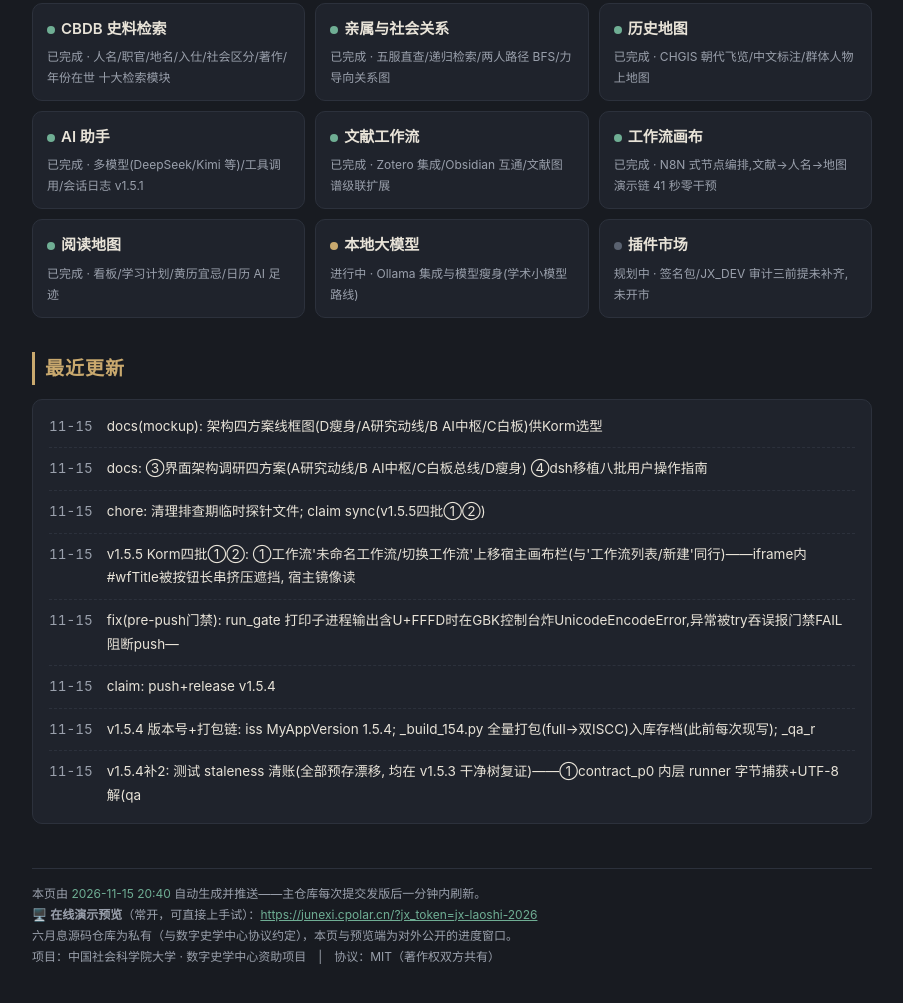
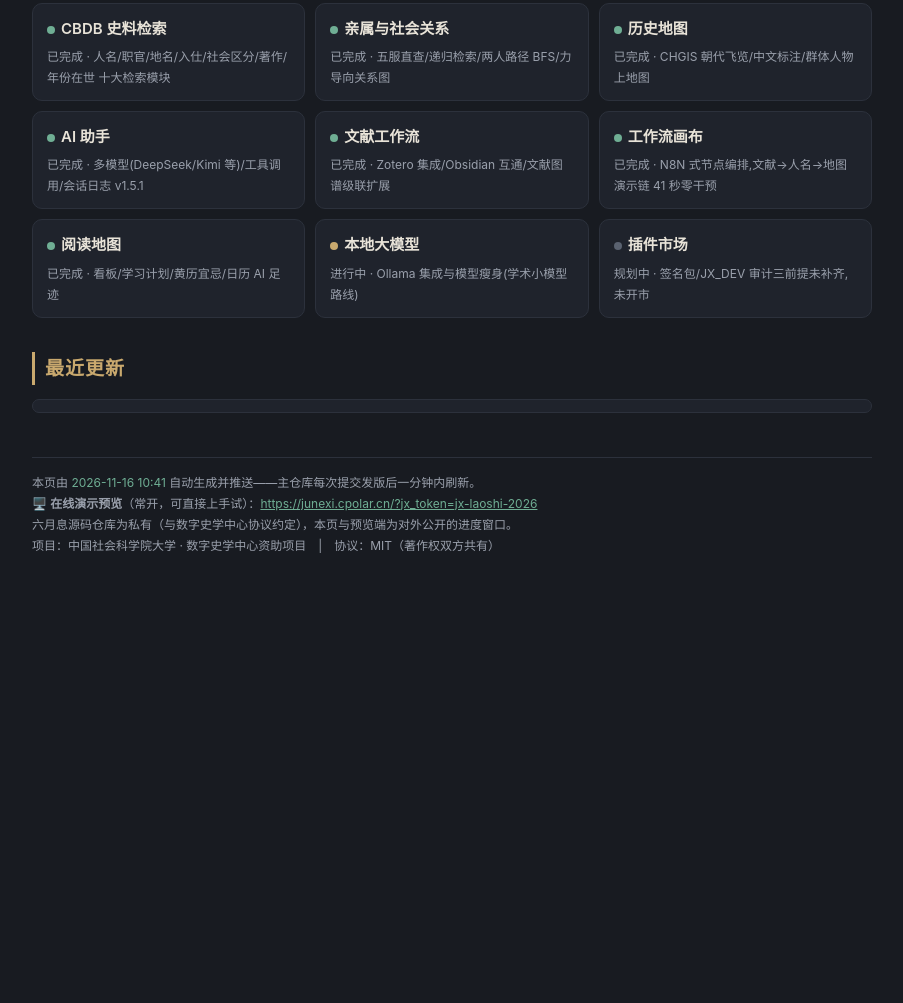
Before and after one commit to Kormont-Chiang/junexi-progress, a plain HTML site: page index.html in a window 1280 px wide. Shown: the part 1051-2054 px from the top of the page, without its empty margins (188-1091 px from the left). After the commit the page ends 1667 px from the top, so only its background shows below. Drawn offline with Linux system fonts and the light colour scheme.

Commit message:
progress: 2026-11-16 10:41

```diff
--- a/index.html
+++ b/index.html
@@ -77,18 +77,11 @@ a { color:var(--green); }
 
 <h2>最近更新</h2>
 <div class="feed">
-  <div class="r"><span class="dt">11-15</span><span>docs(mockup): 架构四方案线框图(D瘦身/A研究动线/B AI中枢/C白板)供Korm选型</span></div>
-  <div class="r"><span class="dt">11-15</span><span>docs: ③界面架构调研四方案(A研究动线/B AI中枢/C白板总线/D瘦身) ④dsh移植八批用户操作指南</span></div>
-  <div class="r"><span class="dt">11-15</span><span>chore: 清理排查期临时探针文件; claim sync(v1.5.5四批①②)</span></div>
-  <div class="r"><span class="dt">11-15</span><span>v1.5.5 Korm四批①②: ①工作流'未命名工作流/切换工作流'上移宿主画布栏(与'工作流列表/新建'同行)——iframe内#wfTitle被按钮长串挤压遮挡, 宿主镜像读</span></div>
-  <div class="r"><span class="dt">11-15</span><span>fix(pre-push门禁): run_gate 打印子进程输出含U+FFFD时在GBK控制台炸UnicodeEncodeError,异常被try吞误报门禁FAIL阻断push—</span></div>
-  <div class="r"><span class="dt">11-15</span><span>claim: push+release v1.5.4</span></div>
-  <div class="r"><span class="dt">11-15</span><span>v1.5.4 版本号+打包链: iss MyAppVersion 1.5.4; _build_154.py 全量打包(full->双ISCC)入库存档(此前每次现写); _qa_r</span></div>
-  <div class="r"><span class="dt">11-15</span><span>v1.5.4补2: 测试 staleness 清账(全部预存漂移, 均在 v1.5.3 干净树复证)——①contract_p0 内层 runner 字节捕获+UTF-8 解(qa</span></div>
+
 </div>
 
 <div class="foot">
-本页由 <span class="updated">2026-11-15 20:40</span> 自动生成并推送——主仓库每次提交发版后一分钟内刷新。<br>
+本页由 <span class="updated">2026-11-16 10:41</span> 自动生成并推送——主仓库每次提交发版后一分钟内刷新。<br>
 🖥️ <b>在线演示预览</b>（常开，可直接上手试）：<a href="https://junexi.cpolar.cn/?jx_token=jx-laoshi-2026">https://junexi.cpolar.cn/?jx_token=jx-laoshi-2026</a><br>
 六月息源码仓库为私有（与数字史学中心协议约定），本页与预览端为对外公开的进度窗口。<br>
 项目：中国社会科学院大学 · 数字史学中心资助项目　|　协议：MIT（著作权双方共有）
```
